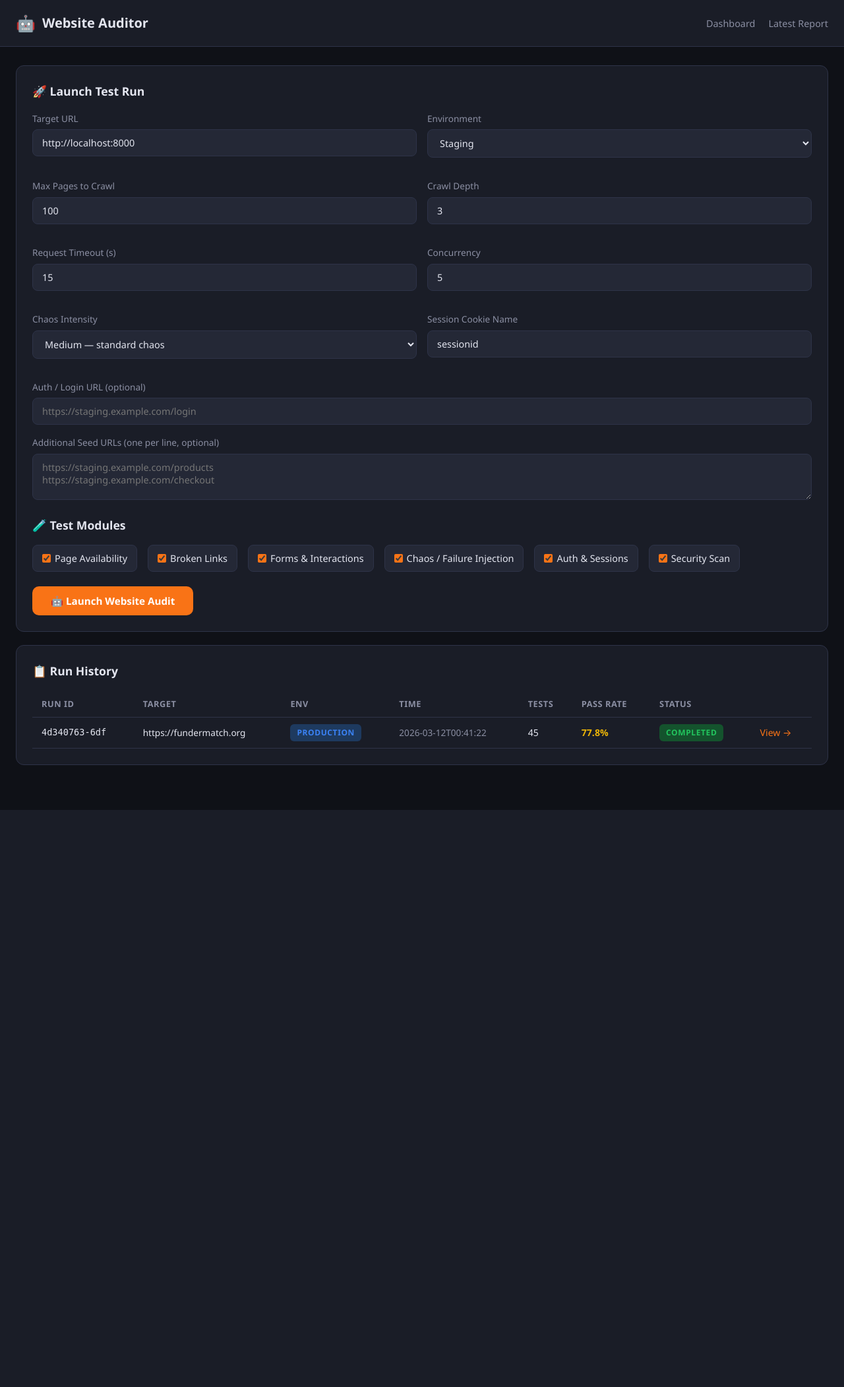
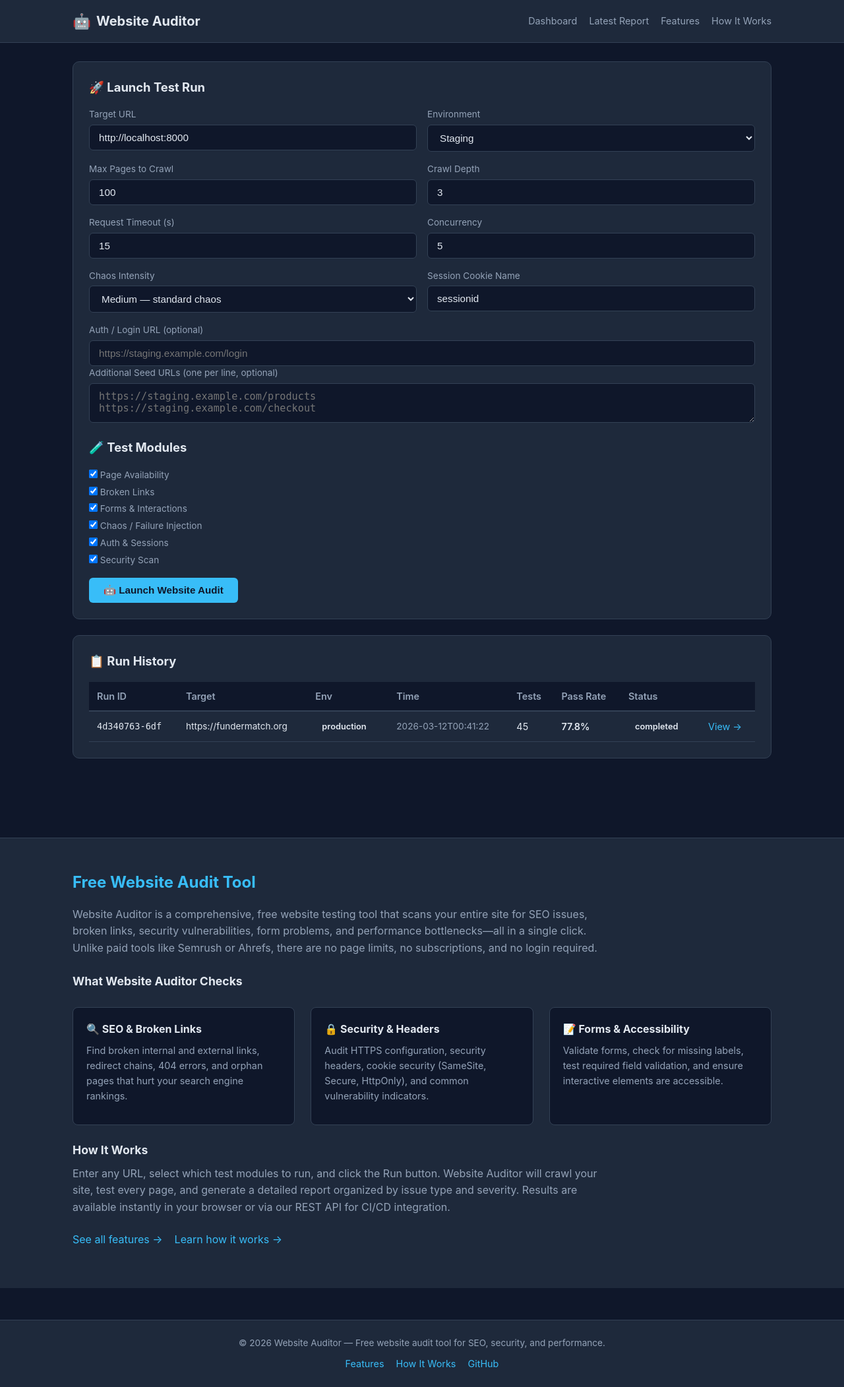
Before and after one commit to SpikeyCoder/chaos_tester, a Flask app: page / in a window 1280 px wide. Shown: the whole page at 66% size. Before the commit the page ends 1228 px from the top, so only its background shows below. Run offline with Flask 3, Linux system fonts and the light colour scheme; parts of the project's set-up code (start-up, migrations or seed data) failed here and were passed over.

Commit message:
Add SEO fixes: meta tags, schema markup, robots.txt, sitemap, landing pages

```diff
--- a/app.py
+++ b/app.py
@@ -467,5 +467,51 @@ def main():
     app.run(host=args.host, port=args.port, debug=args.debug, threaded=True)
 
 
+
+
+# -- SEO Routes ------------------------------------------------
+@app.route("/robots.txt")
+def robots_txt():
+    content = """User-agent: *
+Allow: /
+Disallow: /run
+Disallow: /api/
+Disallow: /report/
+
+Sitemap: https://website-auditor.io/sitemap.xml
+"""
+    return Response(content, mimetype="text/plain")
+
+
+@app.route("/sitemap.xml")
+def sitemap_xml():
+    pages = [
+        {"loc": "https://website-auditor.io/", "priority": "1.0", "changefreq": "weekly"},
+        {"loc": "https://website-auditor.io/features", "priority": "0.8", "changefreq": "monthly"},
+        {"loc": "https://website-auditor.io/how-it-works", "priority": "0.8", "changefreq": "monthly"},
+        {"loc": "https://website-auditor.io/latest", "priority": "0.6", "changefreq": "daily"},
+    ]
+    xml = '<?xml version="1.0" encoding="UTF-8"?>\n'
+    xml += '<urlset xmlns="http://www.sitemaps.org/schemas/sitemap/0.9">\n'
+    for p in pages:
+        xml += f'  <url>\n'
+        xml += f'    <loc>{p["loc"]}</loc>\n'
+        xml += f'    <changefreq>{p["changefreq"]}</changefreq>\n'
+        xml += f'    <priority>{p["priority"]}</priority>\n'
+        xml += f'  </url>\n'
+    xml += '</urlset>'
+    return Response(xml, mimetype="application/xml")
+
+
+@app.route("/features")
+def features_page():
+    return render_template("features.html")
+
+
+@app.route("/how-it-works")
+def how_it_works_page():
+    return render_template("how_it_works.html")
+
+
 if __name__ == "__main__":
     main()
--- a/templates/base.html
+++ b/templates/base.html
@@ -3,195 +3,172 @@
 <head>
     <meta charset="UTF-8">
     <meta name="viewport" content="width=device-width, initial-scale=1.0">
-<meta http-equiv="Content-Security-Policy" content="default-src 'self'; script-src 'self' 'unsafe-inline' https://static.cloudflareinsights.com; style-src 'self' 'unsafe-inline'; img-src 'self' data:; connect-src 'self' https://website-auditor.io https://chaos-tester-878428558569.us-central1.run.app;">
-<title>{% block title %}Website Auditor{% endblock %}</title>
+    <title>{% block title %}Free Website Audit Tool - SEO, Security & Performance Scanner | Website Auditor{% endblock %}</title>
+    <meta name="description" content="{% block meta_description %}Free website audit tool that checks SEO, broken links, security, forms, and performance in one click. No login required. Get a detailed report instantly.{% endblock %}">
+    <meta name="robots" content="index, follow">
+    <link rel="canonical" href="https://website-auditor.io{{ request.path }}">
+
+    <!-- Open Graph -->
+    <meta property="og:type" content="website">
+    <meta property="og:site_name" content="Website Auditor">
+    <meta property="og:title" content="{% block og_title %}Free Website Audit Tool - One-Click SEO & Security Scanner{% endblock %}">
+    <meta property="og:description" content="{% block og_description %}Audit any website for SEO issues, broken links, security vulnerabilities, and performance problems. Free, instant, no login required.{% endblock %}">
+    <meta property="og:url" content="https://website-auditor.io{{ request.path }}">
+    <meta property="og:image" content="https://website-auditor.io/static/og-image.png">
+
+    <!-- Twitter Card -->
+    <meta name="twitter:card" content="summary_large_image">
+    <meta name="twitter:title" content="Free Website Audit Tool | Website Auditor">
+    <meta name="twitter:description" content="One-click website audit for SEO, security, broken links & performance. Free and instant.">
+    <meta name="twitter:image" content="https://website-auditor.io/static/og-image.png">
+
+    <!-- JSON-LD Schema -->
+    <script type="application/ld+json">
+    {
+        "@context": "https://schema.org",
+        "@type": "WebApplication",
+        "name": "Website Auditor",
+        "url": "https://website-auditor.io",
+        "description": "Free website audit tool that checks SEO, broken links, security, forms, and performance in one click.",
+        "applicationCategory": "WebApplication",
+        "operatingSystem": "Web",
+        "offers": {
+            "@type": "Offer",
+            "price": "0",
+            "priceCurrency": "USD"
+        },
+        "creator": {
+            "@type": "Organization",
+            "name": "Website Auditor"
+        }
+    }
+    </script>
+    {% block extra_schema %}{% endblock %}
+
     <style>
+/* -- Reset & Base ----------------------------------------- */
+*, *::before, *::after { box-sizing: border-box; margin: 0; padding: 0; }
 :root {
-  --bg: #0f1117;
-  --surface: #1a1d27;
-  --surface2: #242836;
-  --border: #2e3348;
-  --text: #e4e6f0;
-  --text-muted: #8b8fa3;
-  --accent: #f97316;
-  --accent-dim: #c2410c;
-  --green: #22c55e;
-  --red: #ef4444;
-  --yellow: #eab308;
-  --blue: #3b82f6;
-  --purple: #a855f7;
-  --cyan: #06b6d4;
-  --font: 'Segoe UI', system-ui, -apple-system, sans-serif;
-  --mono: 'SF Mono', 'Fira Code', 'Cascadia Code', monospace;
+    --bg:       #0f172a;
+    --surface:  #1e293b;
+    --border:   #334155;
+    --text:     #e2e8f0;
+    --text-muted: #94a3b8;
+    --accent:   #38bdf8;
+    --accent-hover: #7dd3fc;
+    --success:  #4ade80;
+    --warning:  #fbbf24;
+    --danger:   #f87171;
+    --mono:     'SF Mono', 'Fira Code', 'Cascadia Code', monospace;
 }
-
-* { margin: 0; padding: 0; box-sizing: border-box; }
-
+html { font-size: 16px; }
 body {
-  font-family: var(--font);
+    font-family: -apple-system, BlinkMacSystemFont, 'Segoe UI', Roboto, Oxygen,
+                 Ubuntu, Cantarell, 'Open Sans', 'Helvetica Neue', sans-serif;
     background: var(--bg);
     color: var(--text);
     line-height: 1.6;
     min-height: 100vh;
 }
+a { color: var(--accent); text-decoration: none; }
+a:hover { color: var(--accent-hover); }
 
-a { color: var(--accent); text-decoration: none; }
-a:hover { text-decoration: underline; }
+/* -- Layout ----------------------------------------------- */
+.container { max-width: 1100px; margin: 0 auto; padding: 0 20px; }
+.inner { display: flex; align-items: center; justify-content: space-between; }
 
-.container { max-width: 1280px; margin: 0 auto; padding: 0 24px; }
-
-/* ── Header ─────────────────────────────────────────── */
+/* -- Header ----------------------------------------------- */
 header {
     background: var(--surface);
     border-bottom: 1px solid var(--border);
-  padding: 16px 0;
-  position: sticky; top: 0; z-index: 100;
+    padding: 14px 0;
+    position: sticky; top: 0; z-index: 50;
 }
-header .inner {
-  display: flex; align-items: center; justify-content: space-between;
-}
-header h1 {
-  font-size: 1.25rem; font-weight: 700;
-  display: flex; align-items: center; gap: 10px;
-}
-header h1 .robot { font-size: 1.5rem; }
-header nav { display: flex; gap: 20px; }
-header nav a {
-  color: var(--text-muted); font-size: 0.9rem; font-weight: 500;
-  transition: color 0.15s;
-}
-header nav a:hover { color: var(--accent); text-decoration: none; }
+header h1 { font-size: 1.25rem; display: flex; align-items: center; gap: 8px; }
+header h1 .robot { font-size: 1.4rem; }
+nav { display: flex; gap: 18px; }
+nav a { color: var(--text-muted); font-size: 0.9rem; transition: color .2s; }
+nav a:hover, nav a.active { color: var(--accent); }
 
-/* ── Cards ──────────────────────────────────────────── */
+/* -- Cards ------------------------------------------------ */
 .card {
     background: var(--surface);
     border: 1px solid var(--border);
-  border-radius: 12px;
+    border-radius: 10px;
     padding: 24px;
-  margin-bottom: 20px;
+    margin-bottom: 24px;
 }
-.card h2 {
-  font-size: 1.1rem; font-weight: 600; margin-bottom: 16px;
-  display: flex; align-items: center; gap: 8px;
-}
+.card h2 { font-size: 1.15rem; margin-bottom: 16px; }
 
-/* ── Forms ──────────────────────────────────────────── */
-label {
-  display: block; font-size: 0.85rem; color: var(--text-muted);
-  margin-bottom: 6px; font-weight: 500;
-}
+/* -- Forms ------------------------------------------------ */
+label { display: block; font-size: 0.85rem; color: var(--text-muted); margin-bottom: 4px; }
 input[type="text"], input[type="number"], input[type="url"],
 select, textarea {
-  width: 100%; padding: 10px 14px;
-  background: var(--surface2); color: var(--text);
-  border: 1px solid var(--border); border-radius: 8px;
-  font-size: 0.9rem; font-family: var(--font);
-  transition: border-color 0.15s;
+    width: 100%;
+    padding: 10px 14px;
+    background: var(--bg);
+    border: 1px solid var(--border);
+    border-radius: 6px;
+    color: var(--text);
+    font-size: 0.95rem;
+    transition: border-color .2s;
 }
 input:focus, select:focus, textarea:focus {
-  outline: none; border-color: var(--accent);
+    outline: none;
+    border-color: var(--accent);
 }
-textarea { resize: vertical; min-height: 70px; }
+textarea { resize: vertical; min-height: 60px; }
+.form-row { display: grid; grid-template-columns: 1fr 1fr; gap: 16px; margin-bottom: 16px; }
 
-.form-row {
-  display: grid; grid-template-columns: 1fr 1fr; gap: 16px;
-  margin-bottom: 16px;
-}
-.form-group { margin-bottom: 16px; }
-
-.checkbox-row {
-  display: flex; flex-wrap: wrap; gap: 16px; margin: 16px 0;
-}
-.checkbox-row label {
-  display: flex; align-items: center; gap: 6px;
-  font-size: 0.9rem; color: var(--text); cursor: pointer;
-  background: var(--surface2); padding: 8px 14px;
-  border-radius: 8px; border: 1px solid var(--border);
-  transition: border-color 0.15s;
-}
-.checkbox-row label:hover { border-color: var(--accent); }
-.checkbox-row input[type="checkbox"] { accent-color: var(--accent); }
-
-/* ── Buttons ────────────────────────────────────────── */
+/* -- Buttons ---------------------------------------------- */
 .btn {
     display: inline-flex; align-items: center; gap: 8px;
-  padding: 12px 28px; border: none; border-radius: 10px;
-  font-size: 0.95rem; font-weight: 600; cursor: pointer;
-  transition: all 0.15s; font-family: var(--font);
+    padding: 10px 22px;
+    border: none; border-radius: 6px;
+    font-size: 0.95rem; font-weight: 600;
+    cursor: pointer; transition: background .2s, transform .1s;
 }
-.btn-primary {
-  background: var(--accent); color: #fff;
+.btn:active { transform: scale(0.98); }
+.btn-primary { background: var(--accent); color: var(--bg); }
+.btn-primary:hover { background: var(--accent-hover); }
+.btn-danger  { background: var(--danger); color: #fff; }
+
+/* -- Checkboxes ------------------------------------------- */
+.checkbox-grid { display: flex; flex-wrap: wrap; gap: 12px; margin-top: 8px; }
+.checkbox-grid label {
+    display: inline-flex; align-items: center; gap: 6px;
+    font-size: 0.9rem; color: var(--text); cursor: pointer;
 }
-.btn-primary:hover { background: var(--accent-dim); }
-.btn-secondary {
-  background: var(--surface2); color: var(--text);
-  border: 1px solid var(--border);
+.checkbox-grid input[type="checkbox"] { accent-color: var(--accent); width: 16px; height: 16px; }
+
+/* -- Tables ----------------------------------------------- */
+table { width: 100%; border-collapse: collapse; font-size: 0.9rem; }
+th { text-align: left; padding: 10px 12px; background: var(--bg); color: var(--text-muted);
+     font-weight: 600; border-bottom: 2px solid var(--border); }
+td { padding: 10px 12px; border-bottom: 1px solid var(--border); }
+tr:hover td { background: rgba(56,189,248,0.04); }
+
+/* -- Status badges ---------------------------------------- */
+.badge {
+    display: inline-block; padding: 2px 10px; border-radius: 12px;
+    font-size: 0.8rem; font-weight: 600;
 }
-.btn-secondary:hover { border-color: var(--accent); }
-.btn-danger {
-  background: #7f1d1d; color: #fca5a5;
-}
+.badge-ok      { background: rgba(74,222,128,0.15); color: var(--success); }
+.badge-warn    { background: rgba(251,191,36,0.15); color: var(--warning); }
+.badge-fail    { background: rgba(248,113,113,0.15); color: var(--danger); }
+.badge-running { background: rgba(56,189,248,0.15); color: var(--accent); }
 
-/* ── Badges ─────────────────────────────────────────── */
-.badge {
-  display: inline-block; padding: 3px 10px;
-  border-radius: 6px; font-size: 0.75rem; font-weight: 600;
-  text-transform: uppercase; letter-spacing: 0.05em;
-}
-.badge-passed  { background: #14532d; color: var(--green); }
-.badge-failed  { background: #7f1d1d; color: var(--red); }
-.badge-warning { background: #713f12; color: var(--yellow); }
-.badge-error   { background: #7f1d1d; color: var(--red); }
-.badge-info    { background: #1e3a5f; color: var(--blue); }
-.badge-critical{ background: #7f1d1d; color: #fca5a5; }
-.badge-high    { background: #7f1d1d; color: var(--red); }
-.badge-medium  { background: #713f12; color: var(--yellow); }
-.badge-low     { background: #1e3a5f; color: var(--cyan); }
-.badge-skipped { background: var(--surface2); color: var(--text-muted); }
+/* -- Stats grid ------------------------------------------- */
+.stats-grid { display: grid; grid-template-columns: repeat(4, 1fr); gap: 16px; margin-bottom: 24px; }
+.stat-card { background: var(--bg); border: 1px solid var(--border); border-radius: 8px; padding: 16px; text-align: center; }
+.stat-card .value { font-size: 1.6rem; font-weight: 700; }
+.stat-card .label { font-size: 0.8rem; color: var(--text-muted); margin-top: 4px; }
 
-/* ── Tables ─────────────────────────────────────────── */
-table {
-  width: 100%; border-collapse: collapse; font-size: 0.88rem;
-}
-th, td {
-  padding: 10px 14px; text-align: left;
-  border-bottom: 1px solid var(--border);
-}
-th {
-  font-weight: 600; color: var(--text-muted);
-  font-size: 0.8rem; text-transform: uppercase;
-  letter-spacing: 0.04em;
-}
-tr:hover { background: var(--surface2); }
+/* -- Progress --------------------------------------------- */
+.progress-bar { height: 6px; background: var(--border); border-radius: 3px; overflow: hidden; }
+.progress-bar .fill { height: 100%; background: var(--accent); border-radius: 3px; transition: width .4s; }
 
-/* ── Progress ───────────────────────────────────────── */
-.progress-bar-bg {
-  width: 100%; height: 10px; background: var(--surface2);
-  border-radius: 5px; overflow: hidden;
-}
-.progress-bar-fill {
-  height: 100%; background: var(--accent);
-  border-radius: 5px; transition: width 0.4s ease;
-}
-
-/* ── Stats Grid ─────────────────────────────────────── */
-.stats-grid {
-  display: grid; grid-template-columns: repeat(auto-fit, minmax(150px, 1fr));
-  gap: 16px; margin-bottom: 24px;
-}
-.stat-card {
-  background: var(--surface2); border-radius: 10px; padding: 18px;
-  text-align: center;
-}
-.stat-card .number {
-  font-size: 2rem; font-weight: 700; line-height: 1.2;
-}
-.stat-card .label {
-  font-size: 0.8rem; color: var(--text-muted);
-  text-transform: uppercase; margin-top: 4px;
-}
-
-/* ── Utility ────────────────────────────────────────── */
+/* -- Utility ---------------------------------------------- */
 .mt-1 { margin-top: 8px; }
 .mt-2 { margin-top: 16px; }
 .mt-3 { margin-top: 24px; }
@@ -201,10 +178,38 @@ tr:hover { background: var(--surface2); }
 .mono { font-family: var(--mono); }
 .hidden { display: none; }
 
-/* ── Responsive ─────────────────────────────────────── */
+/* -- SEO Content Section ---------------------------------- */
+.seo-content {
+    background: var(--surface);
+    border-top: 1px solid var(--border);
+    padding: 48px 0;
+    margin-top: 48px;
+}
+.seo-content h2 { font-size: 1.5rem; margin-bottom: 16px; color: var(--accent); }
+.seo-content h3 { font-size: 1.1rem; margin: 24px 0 8px; color: var(--text); }
+.seo-content p { color: var(--text-muted); margin-bottom: 12px; max-width: 800px; }
+.feature-grid { display: grid; grid-template-columns: repeat(3, 1fr); gap: 24px; margin: 24px 0; }
+.feature-card { background: var(--bg); border: 1px solid var(--border); border-radius: 8px; padding: 20px; }
+.feature-card h3 { margin-top: 0; font-size: 1rem; }
+.feature-card p { font-size: 0.9rem; }
+
+/* -- Footer ----------------------------------------------- */
+footer {
+    background: var(--surface);
+    border-top: 1px solid var(--border);
+    padding: 24px 0;
+    margin-top: 48px;
+    text-align: center;
+}
+footer p { color: var(--text-muted); font-size: 0.85rem; }
+footer a { color: var(--accent); }
+footer nav { justify-content: center; margin-top: 8px; }
+
+/* -- Responsive ------------------------------------------- */
 @media (max-width: 768px) {
     .form-row { grid-template-columns: 1fr; }
     .stats-grid { grid-template-columns: repeat(2, 1fr); }
+    .feature-grid { grid-template-columns: 1fr; }
 }
 </style>
 {% block extra_head %}{% endblock %}
@@ -212,15 +217,17 @@ tr:hover { background: var(--surface2); }
 <body>
     <header>
         <div class="container inner">
-      <h1><span class="robot">🤖</span> Website Auditor</h1>
+            <h1><span class="robot" aria-hidden="true">&#x1F916;</span> Website Auditor</h1>
             <nav>
                 <a href="/">Dashboard</a>
                 <a href="/latest">Latest Report</a>
+                <a href="/features">Features</a>
+                <a href="/how-it-works">How It Works</a>
             </nav>
         </div>
     </header>
     <main class="container" style="padding-top: 28px; padding-bottom: 48px;">
-    {% with messages = get_flashed_messages(with_categories=true) %}
+        {%- with messages = get_flashed_messages(with_categories=true) %}
         {% if messages %}
         {% for category, message in messages %}
         <div style="background:{% if category == 'warning' %}#7f1d1d{% else %}#1a3a2a{% endif %};padding:12px 16px;border-radius:8px;margin-bottom:16px;color:{% if category == 'warning' %}#fca5a5{% else %}#86efac{% endif %};font-size:0.9rem;">
@@ -231,5 +238,18 @@ tr:hover { background: var(--surface2); }
         {% endwith %}
         {% block content %}{% endblock %}
     </main>
+
+    {% block seo_content %}{% endblock %}
+
+    <footer>
+        <div class="container">
+            <p>&copy; 2026 Website Auditor &mdash; Free website audit tool for SEO, security, and performance.</p>
+            <nav>
+                <a href="/features">Features</a>
+                <a href="/how-it-works">How It Works</a>
+                <a href="https://github.com/SpikeyCoder/chaos_tester" rel="noopener" target="_blank">GitHub</a>
+            </nav>
+        </div>
+    </footer>
 </body>
 </html>
--- a/templates/dashboard.html
+++ b/templates/dashboard.html
@@ -147,3 +147,33 @@
 
 <script src="{{ url_for('static', filename='js/dashboard.js') }}?v=2"></script>
 {% endblock %}
+
+{% block seo_content %}
+<section class="seo-content">
+    <div class="container">
+        <h2>Free Website Audit Tool</h2>
+        <p>Website Auditor is a comprehensive, free website testing tool that scans your entire site for SEO issues, broken links, security vulnerabilities, form problems, and performance bottlenecks&mdash;all in a single click. Unlike paid tools like Semrush or Ahrefs, there are no page limits, no subscriptions, and no login required.</p>
+
+        <h3>What Website Auditor Checks</h3>
+        <div class="feature-grid">
+            <div class="feature-card">
+                <h3>&#x1F50D; SEO & Broken Links</h3>
+                <p>Find broken internal and external links, redirect chains, 404 errors, and orphan pages that hurt your search engine rankings.</p>
+            </div>
+            <div class="feature-card">
+                <h3>&#x1F512; Security & Headers</h3>
+                <p>Audit HTTPS configuration, security headers, cookie security (SameSite, Secure, HttpOnly), and common vulnerability indicators.</p>
+            </div>
+            <div class="feature-card">
+                <h3>&#x1F4DD; Forms & Accessibility</h3>
+                <p>Validate forms, check for missing labels, test required field validation, and ensure interactive elements are accessible.</p>
+            </div>
+        </div>
+
+        <h3>How It Works</h3>
+        <p>Enter any URL, select which test modules to run, and click the Run button. Website Auditor will crawl your site, test every page, and generate a detailed report organized by issue type and severity. Results are available instantly in your browser or via our REST API for CI/CD integration.</p>
+
+        <p style="margin-top: 24px;"><a href="/features" style="color: var(--accent);">See all features &rarr;</a> &nbsp;&nbsp; <a href="/how-it-works" style="color: var(--accent);">Learn how it works &rarr;</a></p>
+    </div>
+</section>
+{% endblock %}
```
Also changed, not shown: templates/features.html (added, +109 -0 lines), templates/how_it_works.html (added, +55 -0 lines), static/og-image.svg (added). Lines whose indentation alone changed are shown as unchanged.
